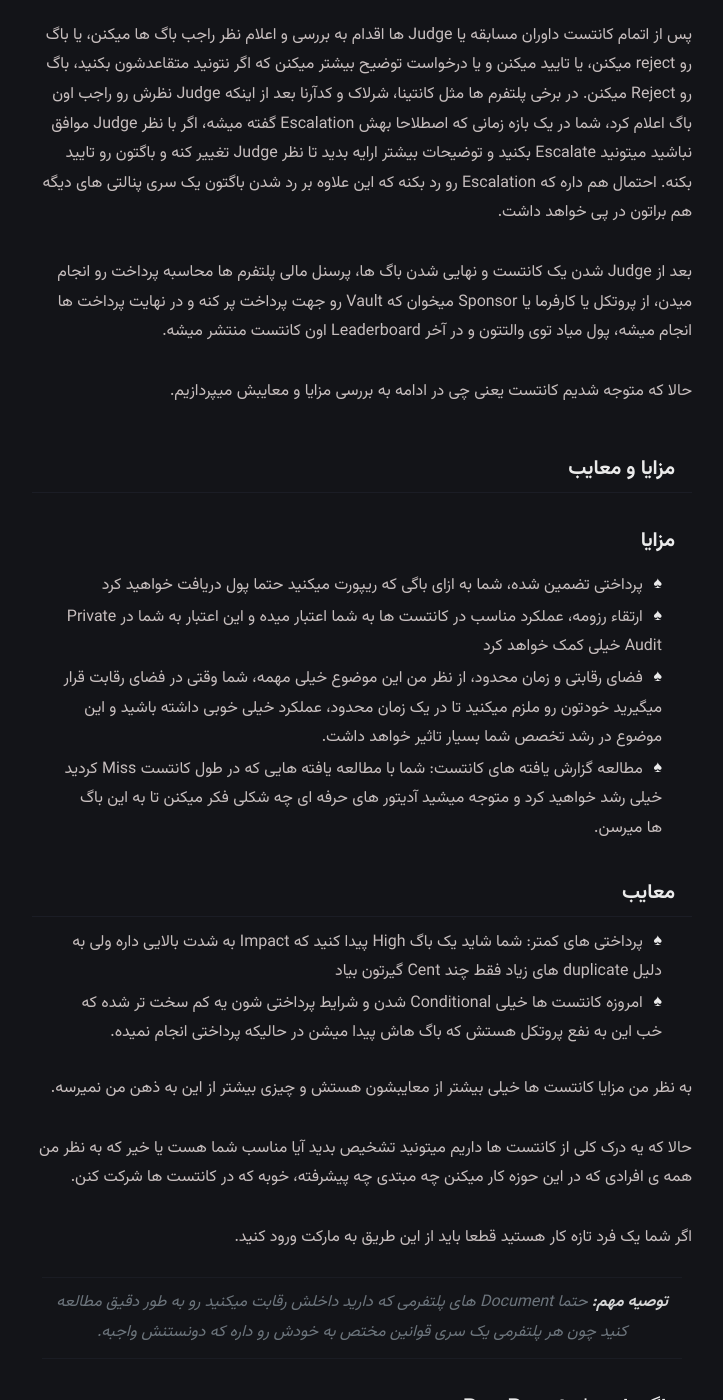
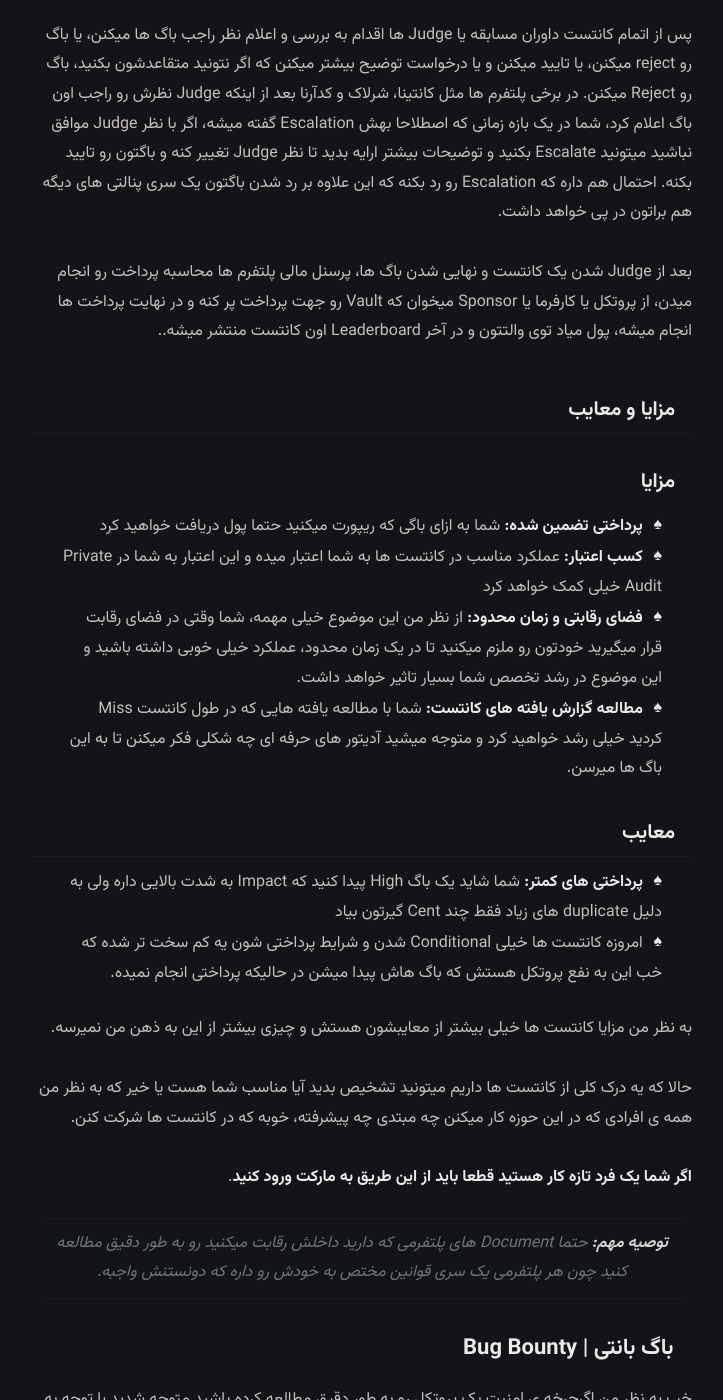
Before and after one commit to persianweb3sec/persianweb3sec.github.io, a Jekyll site: the page built from src/_posts/BugBountyOrContest/2027-07-18-BugBountyOrContest.md, in a window 1280 px wide and 1400 px high, scrolled down 2710 px. Shown: the whole window, without its empty margins (278-1001 px from the left). Built offline with Jekyll 4.4.1, drawn with Linux system fonts in a browser that asks for light colours; some of the changed text lies outside the part shown.

Commit message:
Update 2027-07-18-BugBountyOrContest.md

```diff
--- a/src/_posts/BugBountyOrContest/2027-07-18-BugBountyOrContest.md
+++ b/src/_posts/BugBountyOrContest/2027-07-18-BugBountyOrContest.md
@@ -47,26 +47,24 @@ image: ""
 پس از اتمام کانتست داوران مسابقه یا Judge ها اقدام به بررسی و اعلام نظر راجب باگ ها میکنن، یا باگ رو reject میکنن، یا تایید میکنن و یا درخواست توضیح بیشتر میکنن که اگر نتونید متقاعدشون بکنید،‌ باگ رو Reject میکنن.
 در برخی پلتفرم ها مثل کانتینا، شرلاک و کدآرنا بعد از اینکه Judge نظرش رو راجب اون باگ اعلام کرد، شما در یک بازه زمانی که اصطلاحا بهش  Escalation گفته میشه، اگر با نظر Judge موافق نباشید میتونید Escalate بکنید و توضیحات بیشتر ارایه بدید تا نظر Judge تغییر کنه و باگتون رو تایید بکنه. احتمال هم داره که Escalation رو رد بکنه که این علاوه بر رد شدن باگتون یک سری پنالتی های دیگه هم براتون در پی خواهد داشت.
 
-بعد از Judge شدن یک کانتست و نهایی شدن باگ ها، پرسنل مالی پلتفرم ها محاسبه پرداخت رو انجام میدن، از پروتکل یا کارفرما یا Sponsor میخوان که Vault رو جهت پرداخت پر کنه و در نهایت پرداخت ها انجام میشه، پول میاد توی والتتون و در آخر Leaderboard اون کانتست منتشر میشه.
-
-حالا که متوجه شدیم کانتست یعنی چی در ادامه به بررسی مزایا و معایبش میپردازیم.
+بعد از Judge شدن یک کانتست و نهایی شدن باگ ها، پرسنل مالی پلتفرم ها محاسبه پرداخت رو انجام میدن، از پروتکل یا کارفرما یا Sponsor میخوان که Vault رو جهت پرداخت پر کنه و در نهایت پرداخت ها انجام میشه، پول میاد توی والتتون و در آخر Leaderboard اون کانتست منتشر میشه..
 
 ### مزایا و معایب
 #### مزایا
-- پرداختی تضمین شده، شما به ازای باگی که ریپورت میکنید حتما پول دریافت خواهید کرد
-- ارتقاء رزومه، عملکرد مناسب در کانتست ها به شما اعتبار میده و این اعتبار به شما در Private Audit خیلی کمک خواهد کرد
-- فضای رقابتی و زمان محدود، از نظر من این موضوع خیلی مهمه، شما وقتی در فضای رقابت قرار میگیرید خودتون رو ملزم میکنید تا در یک زمان محدود، عملکرد خیلی خوبی داشته باشید و این موضوع در رشد تخصص شما بسیار تاثیر خواهد داشت.
-- مطالعه گزارش یافته های کانتست: شما با مطالعه یافته هایی که در طول کانتست Miss کردید خیلی رشد خواهید کرد و متوجه میشید آدیتور های حرفه ای چه شکلی فکر میکنن تا به این باگ ها میرسن.
+- **پرداختی تضمین شده:** شما به ازای باگی که ریپورت میکنید حتما پول دریافت خواهید کرد
+- **کسب اعتبار:** عملکرد مناسب در کانتست ها به شما اعتبار میده و این اعتبار به شما در Private Audit خیلی کمک خواهد کرد
+- **فضای رقابتی و زمان محدود:** از نظر من این موضوع خیلی مهمه، شما وقتی در فضای رقابت قرار میگیرید خودتون رو ملزم میکنید تا در یک زمان محدود، عملکرد خیلی خوبی داشته باشید و این موضوع در رشد تخصص شما بسیار تاثیر خواهد داشت.
+- **مطالعه گزارش یافته های کانتست:** شما با مطالعه یافته هایی که در طول کانتست Miss کردید خیلی رشد خواهید کرد و متوجه میشید آدیتور های حرفه ای چه شکلی فکر میکنن تا به این باگ ها میرسن.
 
 ### معایب
-- پرداختی های کمتر: شما شاید یک باگ High پیدا کنید که Impact به شدت بالایی داره ولی به دلیل duplicate های زیاد فقط چند Cent گیرتون بیاد
+- **پرداختی های کمتر:** شما شاید یک باگ High پیدا کنید که Impact به شدت بالایی داره ولی به دلیل duplicate های زیاد فقط چند Cent گیرتون بیاد
 - امروزه کانتست ها خیلی Conditional شدن و شرایط پرداختی شون یه کم سخت تر شده که خب این به نفع پروتکل هستش که باگ هاش پیدا میشن در حالیکه پرداختی انجام نمیده.
 
 به نظر من مزایا کانتست ها خیلی بیشتر از معایبشون هستش و چیزی بیشتر از این به ذهن من نمیرسه.
 
 حالا که یه درک کلی از کانتست ها داریم میتونید تشخیص بدید آیا مناسب شما هست یا خیر که به نظر من همه ی افرادی که در این حوزه کار میکنن چه مبتدی چه پیشرفته، خوبه که در کانتست ها شرکت کنن.
 
-اگر شما یک فرد تازه کار هستید قطعا باید از این طریق به مارکت ورود کنید.
+**اگر شما یک فرد تازه کار هستید قطعا باید از این طریق به مارکت ورود کنید**.
 
 > **توصیه مهم:** حتما Document های پلتفرمی که دارید داخلش رقابت میکنید رو به طور دقیق مطالعه کنید چون هر پلتفرمی یک سری قوانین مختص به خودش رو داره که دونستنش واجبه.
 
```
Also changed, not shown: other parts of src/_posts/BugBountyOrContest/2027-07-18-BugBountyOrContest.md (+5 -5 lines).
